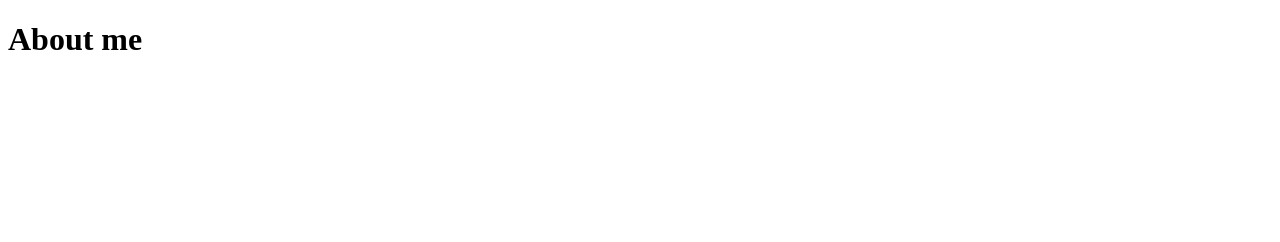
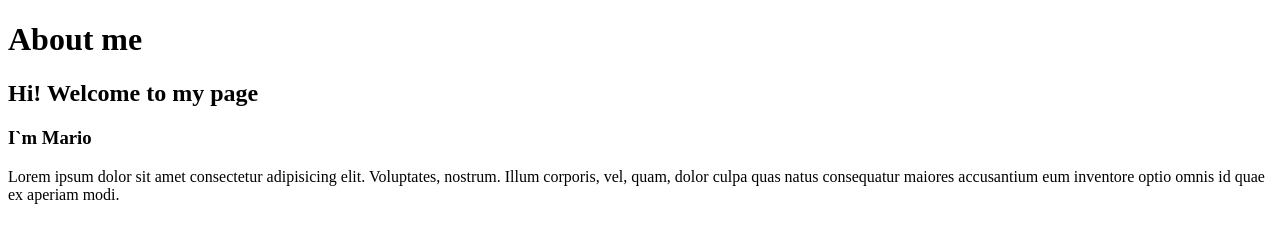
Before and after one commit to MarioMartinezAguilar/git_azul, a plain HTML site: page index.html in a window 1280 px wide. Drawn offline with Linux system fonts and the light colour scheme.

Commit message:
Added welcome to my page

```diff
--- a/index.html
+++ b/index.html
@@ -7,5 +7,8 @@
 </head>
 <body>
 	<h1>About me</h1>
+	<h2>Hi! Welcome to my page</h2>
+	<h3>I`m <span>Mario</span></h3>
+	<p>Lorem ipsum dolor sit amet consectetur adipisicing elit. Voluptates, nostrum. Illum corporis, vel, quam, dolor culpa quas natus consequatur maiores accusantium eum inventore optio omnis id quae ex aperiam modi.</p>
 </body>
 </html>
```
